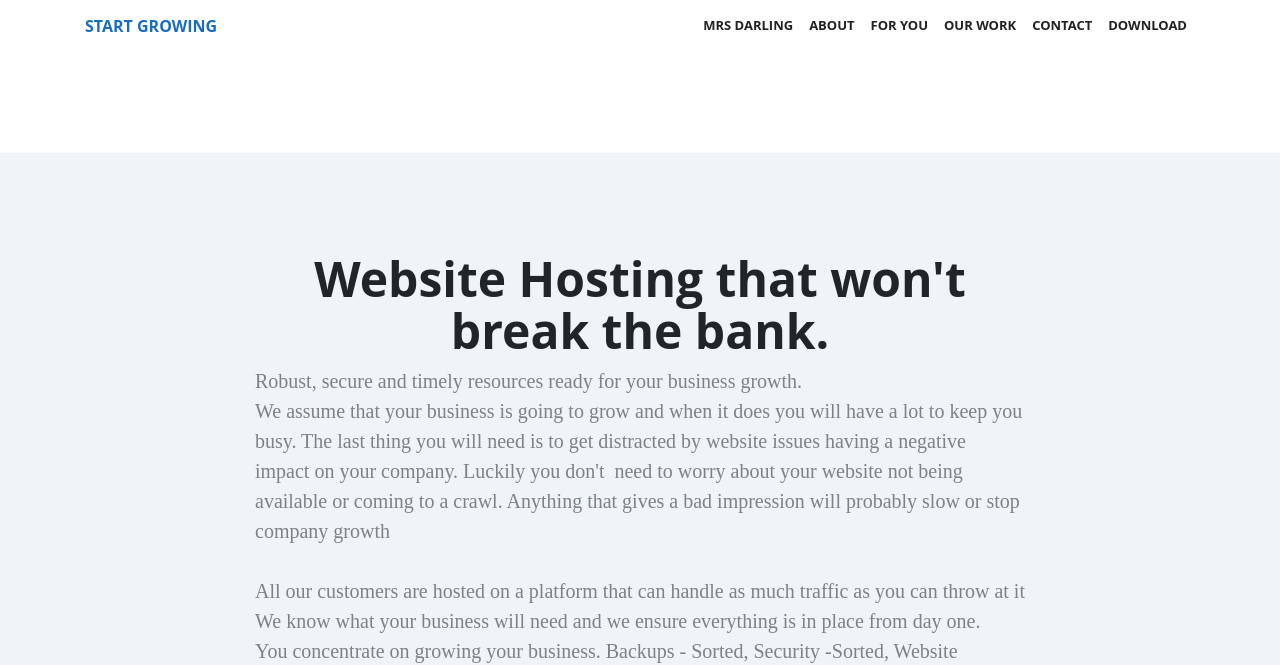
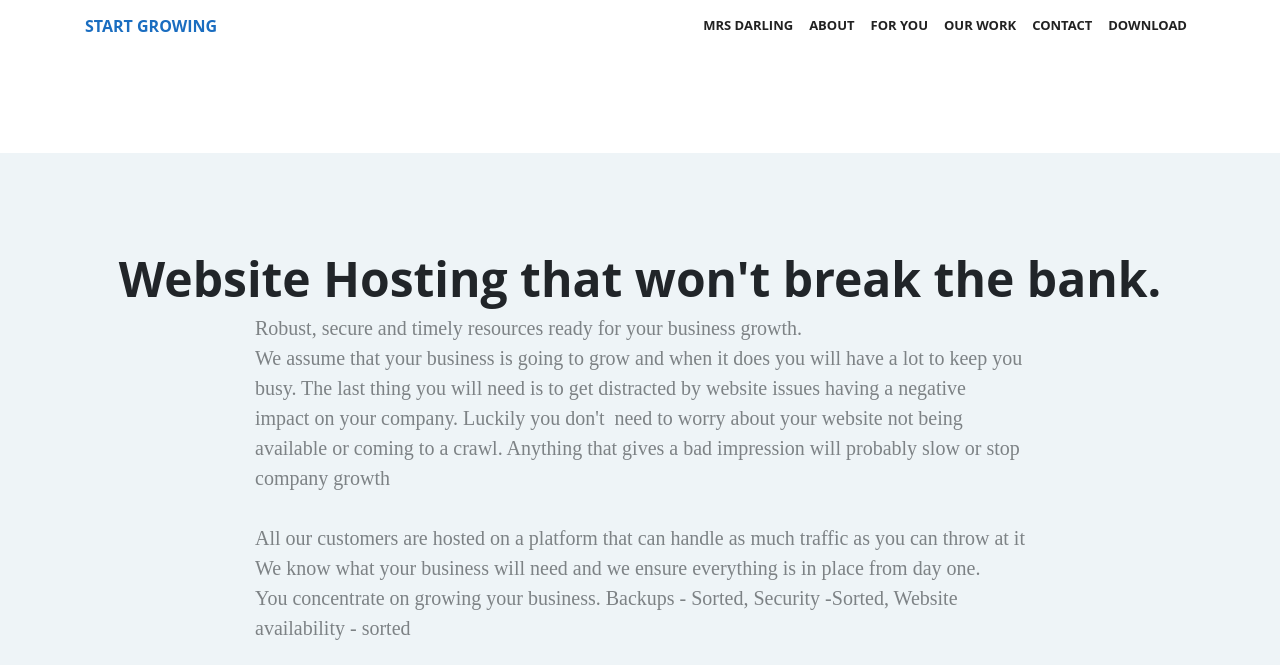
Before and after one commit to primertest-org/ADAADA, a Jekyll site: the page built from index.html, in a window 1280 px wide and 1400 px high, scrolled down 3165 px. Shown: the top 665 px of the window. Built offline with Jekyll 4.4.1, drawn with Linux system fonts in a browser that asks for light colours; some web fonts are replaced; grey boxes are pictures that could not be loaded.

Commit message:
Updated '_sass/pricing.scss' via CloudCannon

```diff
--- a/_sass/pricing.scss
+++ b/_sass/pricing.scss
@@ -11,7 +11,7 @@
     font-weight: 700;
 }
 .container{
-         max-width: 800px;
+
 }
     .features {
     padding: 50px 0;
@@ -44,12 +44,17 @@
     margin-bottom: 20px;
 }
 p {
+    max-width: 800px;
     color: #7d8285;
     font-family: TimesNewRoman,'Times New Roman',Times,Baskerville,Georgia,serif;
     font-size: 20px;
     font-weight: 100;
     margin-bottom: 12px;
     line-height: 1.5;
+    margin-right: auto;
+    margin-left: auto;
+    padding-right: 15px;
+    padding-left: 15px;
 
 }
 .glyphicon {
```
